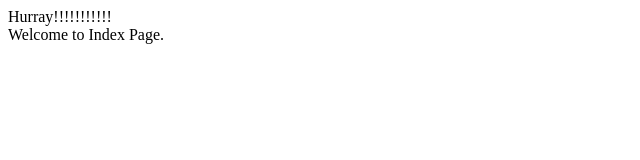
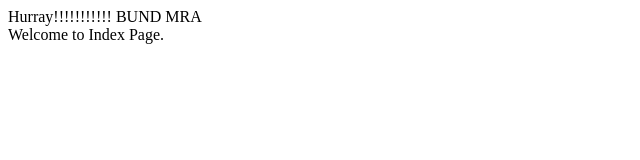
Before and after one commit to HarvinderSinghDiwan/testcicd, a plain HTML site: page index.html in a window 1280 px wide. Shown: the whole page, without its empty margins (0-640 px from the left). Drawn offline with Linux system fonts and the light colour scheme.

Commit message:
Update index.html

```diff
--- a/index.html
+++ b/index.html
@@ -1 +1 @@
-Hurray!!!!!!!!!!! <br> Welcome to Index Page. </br>
+Hurray!!!!!!!!!!! BUND MRA <br> Welcome to Index Page. </br>
```
